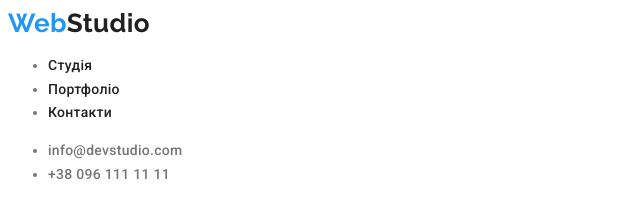
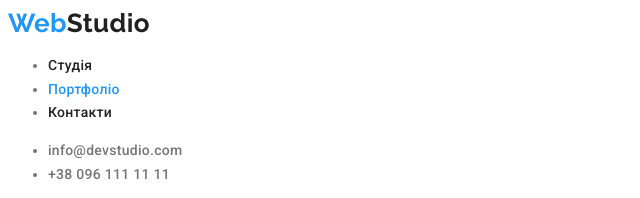
Before and after one commit to AndriiTrylenko/goit-markup-hw-02, a plain HTML site: page portfolio.html in a window 1280 px wide. Shown: the top 198 px of the page, 0-640 px from the left. Drawn offline with Linux system fonts and the light colour scheme.

Commit message:
Update portfolio.html

```diff
--- a/portfolio.html
+++ b/portfolio.html
@@ -19,7 +19,7 @@
           >Web<span class="logo-black">Studio</span></a>
         <ul class="list">
           <li><a href="/" class="link menu-nav">Студія</a></li>
-          <li><a href="./portfolio.html" class="link menu-nav ">Портфоліо</a></li>
+          <li><a href="./portfolio.html" class="link menu-nav active">Портфоліо</a></li>
           <li><a href="" class="link menu-nav">Контакти</a></li>
         </ul>
       </nav>
```
